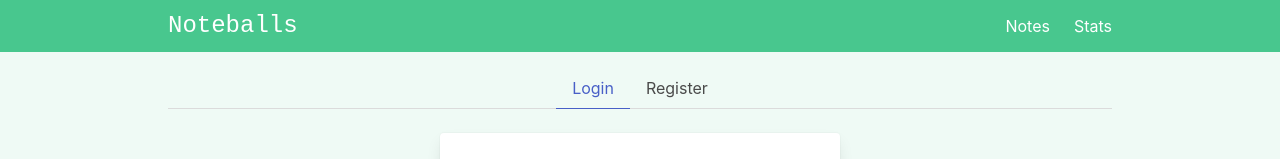
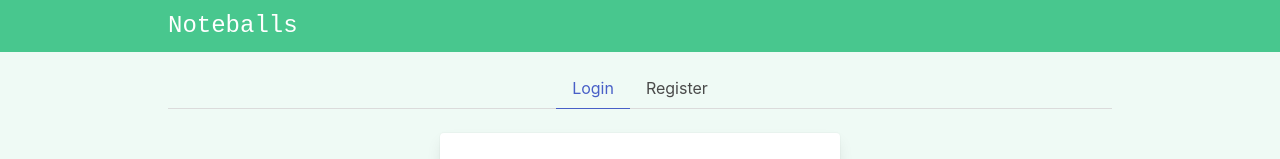
Before and after one commit to damtung2000/noteballs, a Vue app: page /#/auth in a window 1280 px wide. Shown: the top 159 px of the page. Built offline with nearby package versions, Linux system fonts and the light colour scheme; no server answers.

Commit message:
Fix alert on redirect

```diff
--- a/src/components/Layout/NavBar.vue
+++ b/src/components/Layout/NavBar.vue
@@ -31,7 +31,7 @@
             Log Out {{ storeAuth.user.email }}
           </button>
         </div>
-        <div class="navbar-end">
+        <div class="navbar-end" v-if="storeAuth.user.uid">
           <RouterLink
             @click="showMobileNav = false"
             to="/"
--- a/src/router/index.js
+++ b/src/router/index.js
@@ -37,7 +37,6 @@ const router = createRouter({
 router.beforeEach(async (to, from) => {
   const storeAuth = useStoreAuth();
   if (!storeAuth.user.uid && to.name !== 'auth') {
-    alert('Please login or register');
     return { name: 'auth' };
   }
 
```
